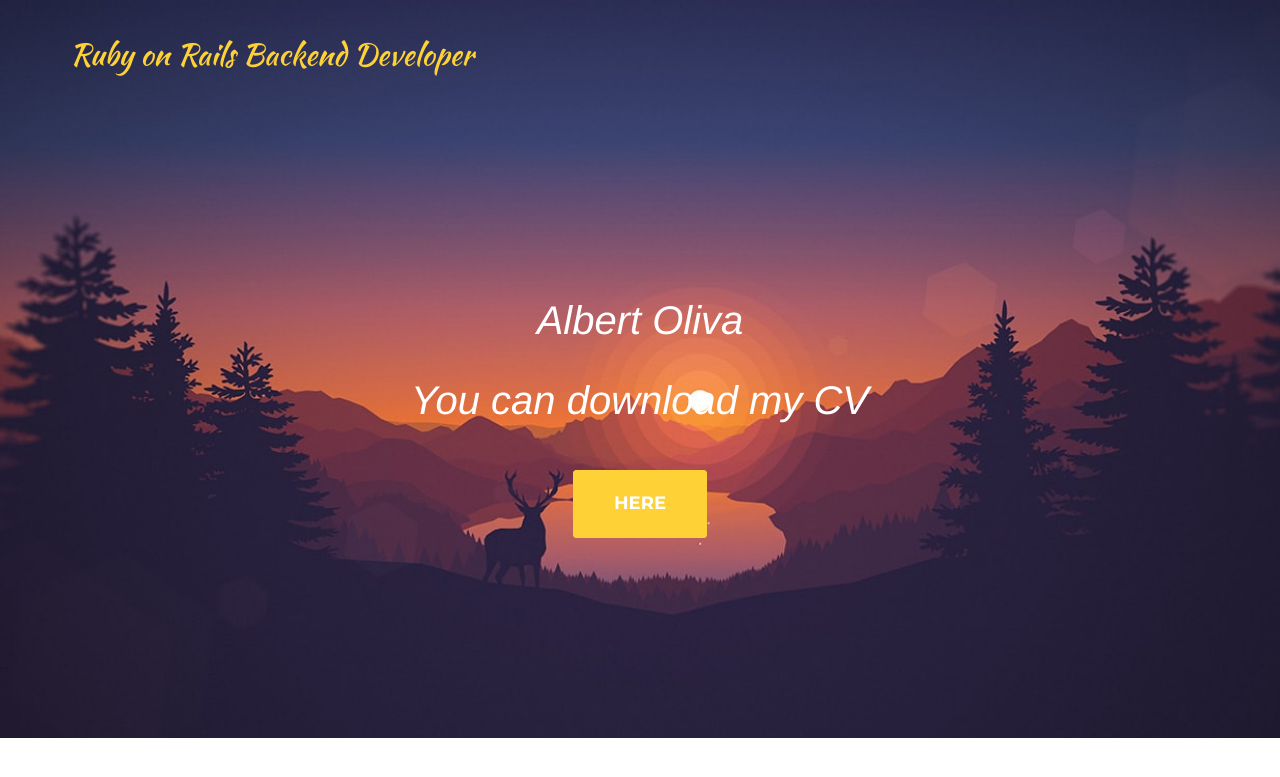
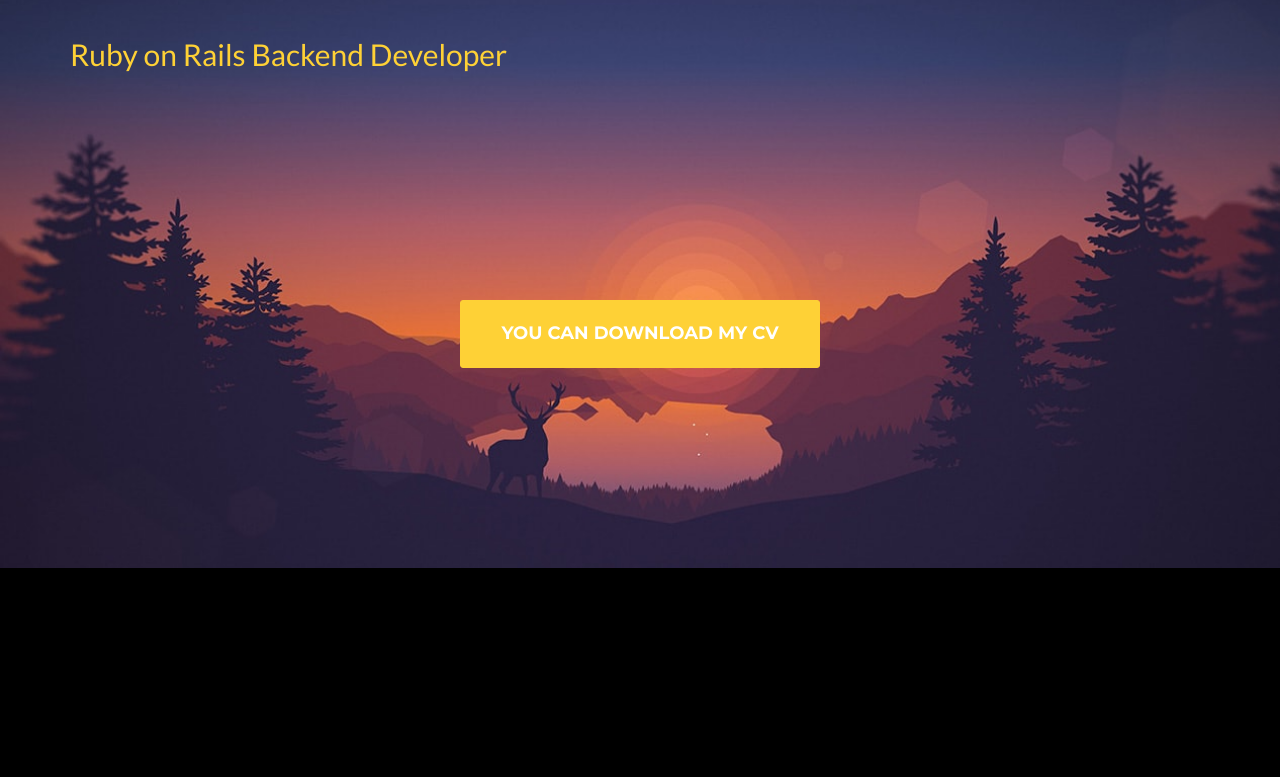
Before and after one commit to aiw3ndil/albertoliva, a Jekyll site: the page built from index.html, in a window 1280 px wide. Shown: the top 777 px of the page. Built offline with Jekyll 4.4.1, drawn with Linux system fonts in a browser that asks for light colours; some web fonts are replaced.

Commit message:
Change design...

```diff
--- a/_includes/css/agency.css
+++ b/_includes/css/agency.css
@@ -176,7 +176,7 @@ fieldset[disabled] .btn-xl.active {
 }
 
 .navbar-default .navbar-brand {
-    font-family: "Kaushan Script","Helvetica Neue",Helvetica,Arial,cursive;
+    font-family: "Lato","Helvetica Neue",Helvetica,Arial,cursive;
     color: #{{ site.data.template.color.primary }};
 }
 
@@ -275,7 +275,7 @@ header {
     -webkit-background-size: cover;
     -moz-background-size: cover;
     background-size: cover;
-    -o-background-size: cover;
+    -o-background-size: cove
 }
 
 header .intro-text {
@@ -864,4 +864,5 @@ img::-moz-selection {
 
 body {
     webkit-tap-highlight-color: #{{ site.data.template.color.primary }};
+    background-color: #000;
 }
--- a/_includes/header.html
+++ b/_includes/header.html
@@ -25,9 +25,9 @@
     <header>
         <div class="container">
             <div class="intro-text">
-                <div class="intro-lead-in">Albert Oliva<br><br>You can download my CV</div>
-                <div class="intro-heading"></div>
-                <a href="/img/albert-oliva-cv.pdf" target="_blank" class="page-scroll btn btn-xl">here</a>
+<!--                <div class="intro-lead-in">Albert Oliva<br><br>You can download my CV</div>
+                <div class="intro-heading"></div>-->
+                <a href="/img/albert-oliva-cv.pdf" target="_blank" class="page-scroll btn btn-xl">You can download my CV</a>
             </div>
         </div>
     </header>
```
